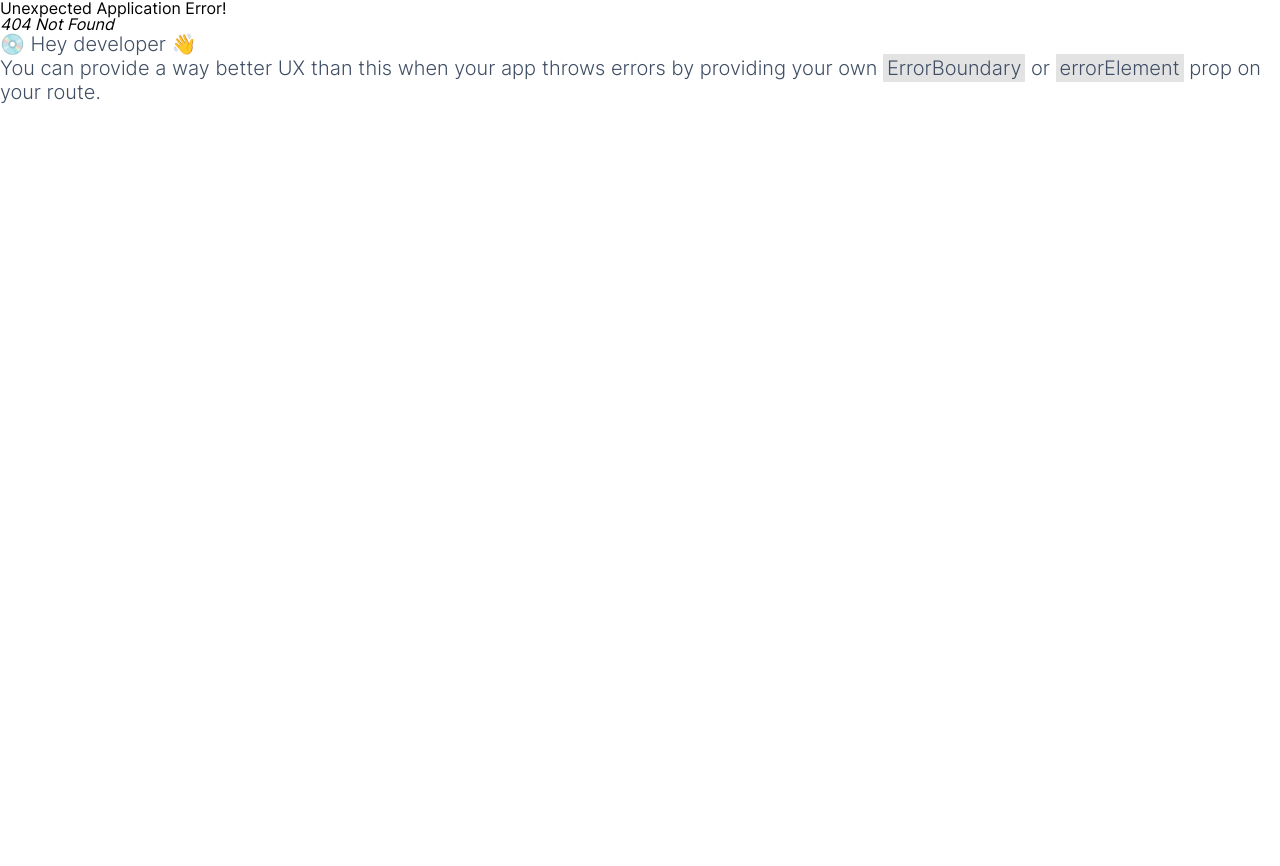
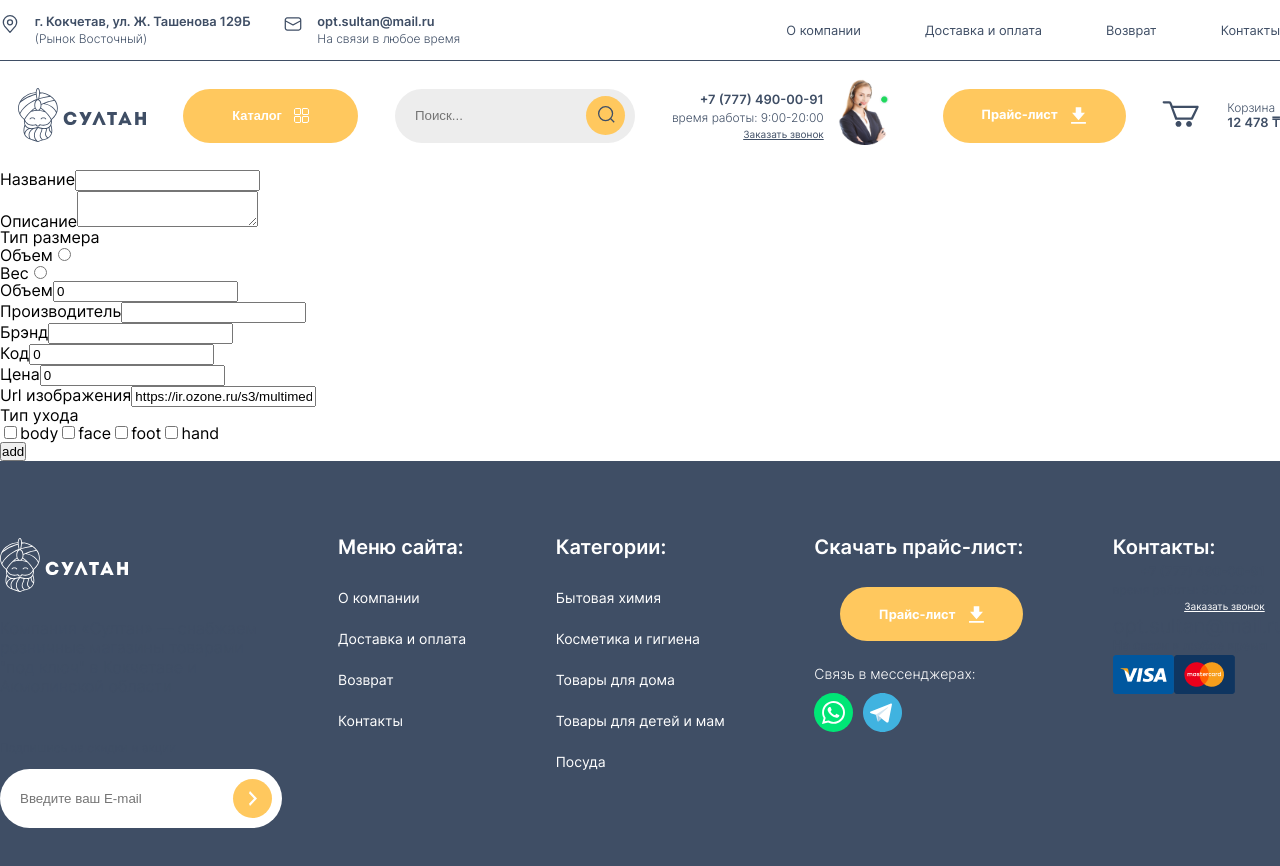
Before and after one commit to DrunFail/E-commerce-hotels.ru, a React (Create React App) app: page /admin/add-new-product in a window 1280 px wide. Before the commit this address had no page. Shown: the top 866 px of the page. Before the commit the page ends 800 px from the top, so only its background shows below. Built offline with nearby package versions, Linux system fonts and the light colour scheme.

Commit message:
realize admin panel
-add new route
-change fakeData
-change ProductItem interface
-add downlevelIteration flag in tsconfig

```diff
--- /dev/null
+++ b/src/UI/inputs/inputField/InputField.tsx
@@ -0,0 +1,22 @@
+
+interface InputFieldProps {
+    title: string,
+    id: string,
+    name: string,
+    value: string | number,
+    handleChange: React.ChangeEventHandler<HTMLInputElement>
+}
+
+
+export default function InputField({title,id, name, value, handleChange }:InputFieldProps) {
+    return (
+        <div>
+            <label htmlFor='title'>{title}</label>
+            <input
+                id={id }
+                name={name}
+                value={value}
+                onChange={handleChange} />
+        </div>
+    );
+}
--- /dev/null
+++ b/src/components/admin/addNewProduct/AddNewProduct.tsx
@@ -0,0 +1,148 @@
+import { useState } from "react";
+import InputField from "../../../UI/inputs/inputField/InputField";
+import { ProductItem } from "../../catalog/interfaces/interfaces";
+
+
+const initialProduct = {
+    url: "https://ir.ozone.ru/s3/multimedia-s/wc1000/6061382800.jpg ",
+    title: "",
+    volume: "",
+    size: 0,
+    code: 0,
+    manufacturer: "",
+    brand: "",
+    description: "",
+    price: 0,
+    typeCare: []
+}
+
+
+
+
+export default function AddNewProduct() {
+    const [newProduct, setNewProduct] = useState<ProductItem>(initialProduct);
+
+    //const handleAddProduct = (product: ProductItem) => {
+    //    setState(state => [...state, product]);
+    //    localStorage.setItem(local, JSON.stringify(state));
+    //}
+
+    const handleSubmit = (e: React.FormEvent<HTMLFormElement>) => {
+        e.preventDefault();
+
+        /*handleAddProduct(newProduct);*/
+    }
+
+
+
+
+    return (
+        <form onSubmit={handleSubmit}>
+
+            <InputField
+                title='Название'
+                id='title'
+                name='title'
+                value={newProduct.title}
+                handleChange={(e) => setNewProduct({ ...newProduct, title: e.target.value })} />
+            <div>
+                <label>Описание</label>
+                <textarea name='description' />
+            </div>
+            <fieldset>
+                <legend>Тип размера</legend>
+                <div>
+                    <label>Объем</label>
+                    <input value='Объем' onChange={(e) => setNewProduct({ ...newProduct, volume: e.target.value })} type='radio' name='typeVolume' />
+                </div>
+                <div>
+                    <label>Вес</label>
+                    <input value='Вес' onChange={(e) => setNewProduct({ ...newProduct, volume: e.target.value })} type='radio' name='typeVolume' />
+                </div>
+            </fieldset>
+            <InputField
+                title={'Объем'}
+                id={'size'}
+                name={'size'}
+                value={newProduct.size}
+                handleChange={(e) => setNewProduct({ ...newProduct, size: +e.target.value })}
+            />
+            <InputField
+                title={'Производитель'}
+                id={'manufacturer'}
+                name={'manufacturer'}
+                value={newProduct.manufacturer}
+                handleChange={(e) => setNewProduct({ ...newProduct, manufacturer: e.target.value })}
+            />
+            <InputField
+                title={'Брэнд'}
+                id={'brand'}
+                name={'brand'}
+                value={newProduct.brand}
+                handleChange={(e) => setNewProduct({ ...newProduct, brand: e.target.value })}
+            />
+            <InputField
+                title={'Код'}
+                id={'code'}
+                name={'code'}
+                value={newProduct.code}
+                handleChange={(e) => setNewProduct({ ...newProduct, code: +e.target.value })}
+            />
+            <InputField
+                title={'Цена'}
+                id={'price'}
+                name={'price'}
+                value={newProduct.price}
+                handleChange={(e) => setNewProduct({ ...newProduct, price: +e.target.value })}
+            />
+            <InputField
+                title={'Url изображения'}
+                id={'url'}
+                name={'url'}
+                value={newProduct.url}
+                handleChange={(e) => setNewProduct({ ...newProduct, url: e.target.value })}
+            />
+
+
+
+
+
+            <fieldset onChange={(e) => {
+                const el = (e.currentTarget as HTMLFieldSetElement).elements;
+
+                const x = [];
+                for (let elem of el) {
+                    if ((elem as HTMLInputElement).checked) {
+
+                        x.push((elem as HTMLInputElement).value)
+
+                        console.log(x)
+                    }
+                }
+                setNewProduct({ ...newProduct, typeCare: [...x] })
+
+            }}>
+                <legend>Тип ухода</legend>
+                <input value='body' type='checkbox' name='typeCare' id='body' />
+                <label htmlFor='body'>body</label>
+
+                <input value='face' type='checkbox' name='typeCare' id='face' />
+                <label htmlFor='face'>face</label>
+
+                <input value='foot' type='checkbox' name='typeCare' id='foot' />
+                <label htmlFor='foot'>foot</label>
+
+                <input value='hand' type='checkbox' name='typeCare' id='hand' />
+                <label htmlFor='hand'>hand</label>
+
+            </fieldset >
+
+
+
+            <button type='submit'>add</button>
+
+        </form>
+
+
+    );
+}
--- /dev/null
+++ b/src/components/admin/adminPanel/AdminPanel.scss
@@ -0,0 +1,37 @@
+.admin-panel {
+    section {
+        form{
+            display: grid;
+            max-inline-size: 600px;
+            margin-inline: auto;
+            row-gap: 15px;
+
+            margin-block: 15px 30px;
+
+            div{
+                display: grid;
+                grid-template-columns: 1fr 3fr;
+
+            }
+            input, select{
+                block-size: 40px;
+            }
+            textarea{
+                resize: none;
+                block-size: 100px;
+            }
+        }
+        article {
+            display: grid;
+            grid-template-columns: 1fr 2fr 6fr repeat(3, 1fr) max-content;
+            margin-block-end: 10px;
+
+            img{
+                max-inline-size: 100%;
+                block-size: auto;
+                aspect-ratio: 4/3;
+                object-fit: contain;
+            }
+        }
+    }
+}
--- /dev/null
+++ b/src/components/admin/adminPanel/AdminPanel.tsx
@@ -0,0 +1,46 @@
+import { useState } from 'react';
+import { Link } from 'react-router-dom';
+import data from '../../../fakeData/data.json';
+import { ProductItem } from '../../catalog/interfaces/interfaces';
+import './AdminPanel.scss';
+
+const local = 'productList-hotels.ru';
+
+
+
+
+
+export default function AdminPanel() {
+    const [state, setState] = useState<ProductItem[]>(data);
+
+    const handleDeleteProduct = (code: number) => {
+        setState(state => state.filter(elem => elem.code !== code))
+        localStorage.setItem(local, JSON.stringify(state));
+    }
+
+
+
+
+
+    return (
+        <div className='admin-panel'>
+            <section>
+                <Link to='add-new-product' target='_blank'>Добавить продукт</Link>
+                {state.map(elem =>
+                    <article key={elem.code}>
+                        <img src={elem.url} alt={elem.title} />
+                        <p>{elem.title}</p>
+                        <p>{elem.description}</p>
+                        <p>{elem.manufacturer}</p>
+                        <p>{elem.brand}</p>
+                        <p>{elem.price}</p>
+                        <button onClick={() => handleDeleteProduct(elem.code)}>delete</button>
+
+                    </article>)}
+            </section>
+
+
+        </div>
+
+    );
+}
--- a/src/components/catalog/interfaces/interfaces.ts
+++ b/src/components/catalog/interfaces/interfaces.ts
@@ -8,5 +8,5 @@ export interface ProductItem {
     brand: string,
     description: string,
     price: number,
-    typeCare: string
+    typeCare: string[]
 }
--- a/src/fakeData/data.json
+++ b/src/fakeData/data.json
@@ -9,7 +9,7 @@
     "brand": "VICHY",
     "description": "Матирующая эмульсия Capital Soleil SPF 50 обеспечивает надежную защиту кожи от солнечных ожогов, пигментных пятен и преждевременного фотостарения. Легкая, быстро впитывающаяся текстура оставляет на коже эффект пудры. Может использоваться в качестве базы под макияж. ",
     "price": 2000,
-    "typeCare": "face"
+    "typeCare": [ "face" ]
   },
   {
     "url": "https://ir.ozone.ru/s3/multimedia-t/wc1000/6349017149.jpg",
@@ -21,7 +21,7 @@
     "brand": "Апрель",
     "description": "Природный минерал, который впервые был добыт в Англии, в городе Эпсом, из горьких минеральных источников. Этот продукт состоит из сульфата магния на 99%, серы, воды и кислорода. Такое соединение химических элементов благотворно влияет на работу сердечно-сосудистой и нервной систем, улучшает сон и память, повышает концентрацию, очищает клетки от токсинов, снимает напряжение в мышцах, способствует лучшему усвоению питательных веществ, восполняет недостаток магния в организме. Такой уникальный состав английской соли позволяет назвать ее настоящим сокровищем для красоты.",
     "price": 479,
-    "typeCare": "body"
+    "typeCare": [ "body" ]
   },
   {
     "url": "https://ir.ozone.ru/s3/multimedia-s/wc1000/6061382800.jpg ",
@@ -33,7 +33,7 @@
     "brand": "EpilProfi",
     "description": "Нанести на чистую кожу пяток массирующими движениями до полного впитывания.Меры предосторожности: только для наружного применения. Избегать попадания в глаза и на поврежденную кожу. Возможна индивидуальная непереносимость компонентов. Перед первым применением протестировать на небольшом участке кожи. Хранить в месте, недоступном для детей.Условия хранения: при температуре от +5 до +25˚С, не допускается хранение под прямыми солнечными лучами и вблизи отопительных приборов.",
     "price": 659,
-    "typeCare": "body"
+    "typeCare": [ "body" ]
   },
   {
     "url": "https://ir.ozone.ru/s3/multimedia-8/wc1000/6590741108.jpg",
@@ -45,7 +45,7 @@
     "brand": "Dove",
     "description": "Для поддержания необходимого уровня увлажнения кожи и pH баланса, воспользуйтесь бессульфатным крем-гелем для душа от Dove с драгоценными маслами. Он бережно очищает и питает кожу во время приема душа. Забудьте о стянутости и шелушении, ощутите нежность и гладкость. В состав крем-геля входит увлажняющая формула с сывороткой тройного увлажнения, которая глубоко* питает даже самую сухую кожу. Мягкая, увлажненная кожа всего за одно применение**. Гель для душа Dove содержит очищающие компоненты из природного сырья и увлажняющий компонент растительного происхождения. 0% сульфатов SLES (содиум лаурет сульфат). Крем-гель для душа создает пышную густую пену и бережно очищает кожу. ",
     "price": 280,
-    "typeCare": "body"
+    "typeCare": [ "body" ]
   },
   {
     "url": "https://ir.ozone.ru/s3/multimedia-n/wc1000/6252598091.jpg",
@@ -57,7 +57,7 @@
     "brand": "Невская косметика",
     "description": "Натуральное парфюмированное мыло Вишневый сад предназначено для бережного очищения кожи. Мыло обладает изысканным и свежим ароматом, который перенесет вас в цветущий весенний сад. Обеспечивает идеальную чистоту и сохраняет мягкость кожи, не вызывая раздражения.",
     "price": 234,
-    "typeCare": "body"
+    "typeCare": [ "body" ]
   },
   {
     "url": "https://ir.ozone.ru/s3/multimedia-e/wc1000/6075455294.jpg",
@@ -69,7 +69,7 @@
     "brand": "Wokali",
     "description": "Скраб, обогащенный экстрактом из разных фруктов, эффективно сужает поры. Прекрасно увлажняет и питает кожу, придавая ей здоровый блеск и упругость, помогает удалять отмершие клетки эпидермиса, делая кожу мягкой и нежной.",
     "price": 323,
-    "typeCare": "body"
+    "typeCare": [ "body" ]
   },
   {
     "url": "https://ir.ozone.ru/s3/multimedia-k/wc1000/6572589056.jpg",
@@ -81,7 +81,7 @@
     "brand": "Рецепты бабушки Агафьи",
     "description": "Студёная сыворотка для кожи вокруг глаз на талой воде создана специально для нежной кожи век по старинным рецептам Агафьи Тихоновны Ермаковой. Она эффективно разглаживает морщинки, устраняет следы усталости, делает тёмные круги под глазами менее заметными. Как результат контур глаз становится более чётким, а взгляд более выразительным.",
     "price": 237,
-    "typeCare": "face"
+    "typeCare": [ "face" ]
   },
   {
     "url": "https://ir.ozone.ru/s3/multimedia-t/wc1000/6376154093.jpg",
@@ -93,7 +93,7 @@
     "brand": "Glatte",
     "description": "Растворить 1 саше в 2-3 литрах воды теплой температуры 36-38C. Опустить туда ноги. ",
     "price": 200,
-    "typeCare": "foot"
+    "typeCare": [ "foot" ]
   },
   {
     "url": "https://ir.ozone.ru/s3/multimedia-u/wc1000/6441387822.jpg",
@@ -105,7 +105,7 @@
     "brand": "MIXIT",
     "description": "МИКСИТ Профессиональное средство для педикюра от натоптышей и мозолей на стопах и пятках справляется с застарелыми эстетическими проблемами, сухими мозолями и трещинами. Средство для обработки пяточек мгновенно размягчает верхний ороговевший слой, который можно убрать за считанные минуты с помощью пeмзы",
     "price": 508,
-    "typeCare": "foot"
+    "typeCare": [ "foot" ]
   },
   {
     "url": "https://ir.ozone.ru/s3/multimedia-3/wc1000/6359590431.jpg",
@@ -117,7 +117,7 @@
     "brand": "Бархатные Ручки",
     "description": "Бренд Бархатные Ручки представляет ухаживающий лосьон-концентрат Маникюрный уход, действие которого идеально подходит для салонной процедуры ухода за руками и ногтями`. ",
     "price": 350,
-    "typeCare": "hand"
+    "typeCare": [ "hand" ]
   },
   {
     "url": "https://ir.ozone.ru/s3/multimedia-8/wc1000/6593331248.jpg",
@@ -129,7 +129,7 @@
     "brand": "Likato Professional",
     "description": "Распылить спрей на чистые, слегка влажные или сухие волосы, уделив особое внимание проблемным участкам, например, секущимся кончикам. Не смывать! Подходит для ежедневного использования.",
     "price": 400,
-    "typeCare": "hair"
+    "typeCare": [ "hair" ]
   },
   {
     "url": "https://ir.ozone.ru/s3/multimedia-m/wc1000/6509709118.jpg",
@@ -141,7 +141,7 @@
     "brand": "Si-Line",
     "description": "Способ применения: равномерно нанесите крем автозагар на чистую сухую кожу, избегая контакта кожи с одеждой до полного впитывания. После применения вымойте руки.",
     "price": 750,
-    "typeCare": "tan"
+    "typeCare": [ "tan" ]
   },
   {
     "url": "https://ir.ozone.ru/s3/multimedia-i/wc1000/6135422514.jpg",
@@ -153,7 +153,7 @@
     "brand": "Venus",
     "description": "Повторяет все изгибы тела для безупречной гладкости вашей кожи! Кассеты gillette к бритве для женщин Gillette Venus Swirl оснащена пятью тонкими и подвижными лезвиями, которые легко адаптируются к контурам тела и помогают избавиться даже от тех волосков, которые другие бритвы могут пропустить. ",
     "price": 1700,
-    "typeCare": "shaving"
+    "typeCare": [ "shaving" ]
   },
   {
     "url": "https://ir.ozone.ru/s3/multimedia-x/wc1000/6533612985.jpg",
@@ -165,7 +165,7 @@
     "brand": "Parker",
     "description": "В подарочный набор входит:Шариковая ручка Parker Jotter Essential, St. Steel GT. Материал: нержавеющая сталь. Цвет отделки золотистый. Толщина пишущего узла М (medium) - Средний 1 мм. Цвет чернил синий.",
     "price": 524200,
-    "typeCare": "gift sets"
+    "typeCare": [ "gift sets" ]
   },
   {
     "url": "https://ir.ozone.ru/s3/multimedia-6/wc1000/6135292326.jpg",
@@ -177,7 +177,7 @@
     "brand": "Nivea",
     "description": "Вы хотите открыть новый великолепный аромат? Сочетание экстракта вишни и мерцающих частичек бальзама для губ Nivea Вишневое сияние придает губам красноватый оттенок и фруктовый аромат. Специальная формула с маслами авокадо и дерева ши делает губы мягкими и нежными, увлажняя их в течение 24 часов. ",
     "price": 200,
-    "typeCare": "гигиена"
+    "typeCare": [ "гигиена" ]
   },
   {
     "url": "https://ir.ozone.ru/s3/multimedia-u/wc1000/6569388666.jpg",
@@ -189,7 +189,7 @@
     "brand": "Acleon",
     "description": "Деликатная чистка, Отбеливание, Чистка, Массаж, Мягкий режим",
     "price": 5000,
-    "typeCare": "гигиена полости рта"
+    "typeCare": [ "гигиена полости рта" ]
   },
   {
     "url": "https://ir.ozone.ru/s3/multimedia-f/wc1000/6018916035.jpg",
@@ -201,7 +201,7 @@
     "brand": "Zewa",
     "description": "Бумажные салфетки Zewa Kids с привлекательным детским дизайном упаковки не только всегда под рукой, если нужно быстро справиться с неловкими ситуациями, но и достаточно прочные, чтобы выдержать даже случайную машинную стирку",
     "price": 200,
-    "typeCare": "paper"
+    "typeCare": [ "paper" ]
   },
   {
     "url": "https://ir.ozone.ru/s3/multimedia-u/wc1000/6332229954.jpg",
@@ -213,7 +213,7 @@
     "brand": "Tork",
     "description": "Плотность, неотбеленные, хорошо впитывают, Z-сложения. Легко помещаются в диспенсер.  ",
     "price": 2000,
-    "typeCare": "paper"
+    "typeCare": [ "paper" ]
   },
   {
     "url": "https://ir.ozone.ru/s3/multimedia-s/wc1000/6471871072.jpg",
@@ -225,7 +225,7 @@
     "brand": "President",
     "description": " Pure by President - это первая в мире зубная паста с натуральными частицами в качестве абразива. Бережно и эффективно очищает зубы, сохраняет ощущение чистоты в течение всего дня",
     "price": 300,
-    "typeCare": "гигиена полости рта"
+    "typeCare": [ "гигиена полости рта" ]
   },
   {
     "url": "https://ir.ozone.ru/s3/multimedia-k/wc1000/6359655032.jpg",
@@ -237,7 +237,7 @@
     "brand": "Rexona",
     "description": "Rexona Антиперспирант шариковый, Экстремальная защита, усиленная защита от пота и запаха 72 часа 50 мл",
     "price": 300,
-    "typeCare": "гигиена"
+    "typeCare": [ "гигиена" ]
   },
   {
     "url": "https://ir.ozone.ru/s3/multimedia-u/wc1000/6443549982.jpg",
@@ -249,7 +249,7 @@
     "brand": "Garnier",
     "description": "защищает от ломкости, выпадения и сечения кончиков, обеспечивает увлажнение и укрепление волос, облегчает расчесывание и укладку, оказывает разглаживающее действие. Легкая текстура крема не утяжеляет волосы. ",
     "price": 3500,
-    "typeCare": "hair"
+    "typeCare": [ "hair" ]
   },
   {
     "url": "https://ir.ozone.ru/s3/multimedia-7/wc1000/6538157095.jpg",
@@ -261,7 +261,7 @@
     "brand": "НаноПятки",
     "description": "Способ применения: обильно нанести средство на ватные диски (лучше разорвать диски вдоль чтоб диски стали тоньше), приложить к обрабатываемому участку, оставить на 2 мин.  ",
     "price": 500,
-    "typeCare": "foot"
+    "typeCare": [ "foot" ]
   }
 
 ]
--- a/tsconfig.json
+++ b/tsconfig.json
@@ -18,7 +18,8 @@
     "resolveJsonModule": true,
     "isolatedModules": true,
     "noEmit": true,
-    "jsx": "react-jsx"
+    "jsx": "react-jsx",
+    "downlevelIteration": true
   },
   "include": [
     "src"
```
Also changed, not shown: src/index.tsx (+13 -1 lines).
